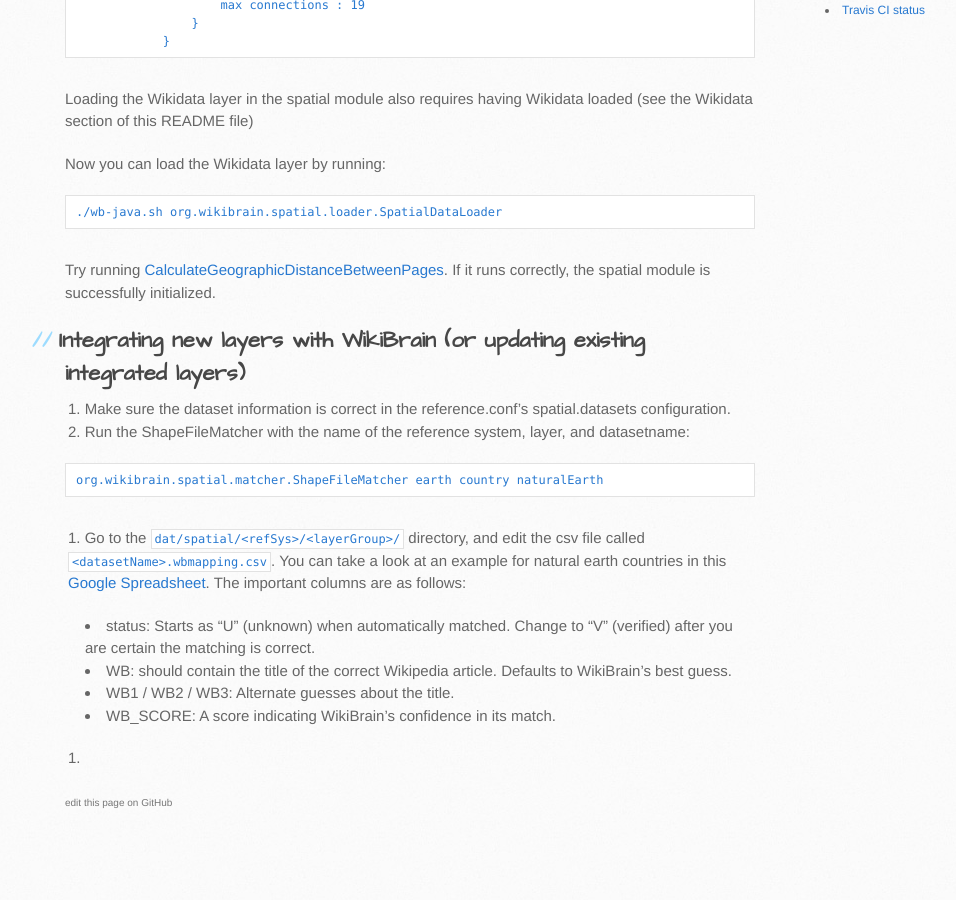
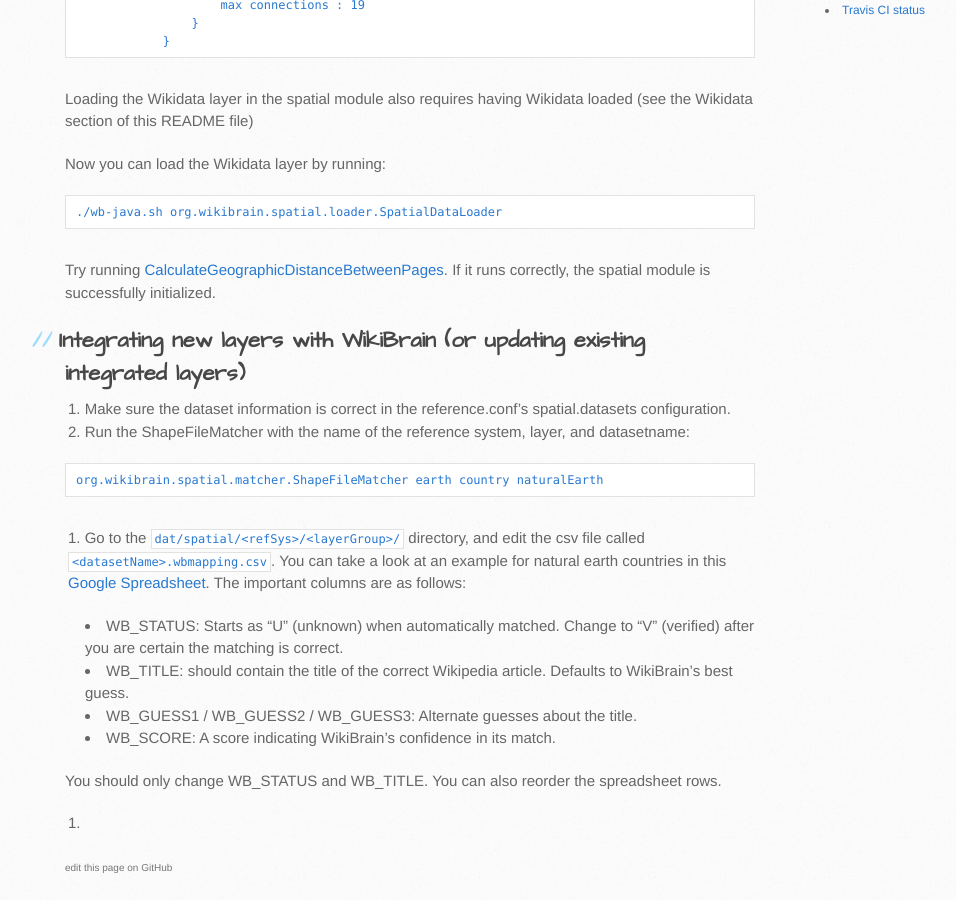
Before and after one commit to shilad/wikibrain, a Jekyll site: the page built from tutorial/spatial.md, in a window 1280 px wide and 900 px high, scrolled down 850 px. Shown: the whole window, without its empty margins (105-1061 px from the left). Built offline with Jekyll 4.4.1, drawn with Linux system fonts in a browser that asks for light colours; nearby versions of some CDN libraries; Markdown is read by kramdown in place of the engine named in the settings; before the commit the page ends 1685 px from its top, so only the background shows below that.

Commit message:
Update spatial.md

```diff
--- a/tutorial/spatial.md
+++ b/tutorial/spatial.md
@@ -58,9 +58,11 @@
 
 3. Go to the `dat/spatial/<refSys>/<layerGroup>/` directory, and edit the csv file called `<datasetName>.wbmapping.csv`. You can take a look at an example for natural earth countries in this [Google Spreadsheet](https://docs.google.com/a/macalester.edu/spreadsheets/d/1woZTOhw_as6L_Mt-xGxg28jdGYXF-mJlGlzSN5twffE/edit#gid=1543775261). The important columns are as follows:
 
-  *   status: Starts as "U" (unknown) when automatically matched. Change to "V" (verified) after you are certain the matching is correct.
-  *   WB: should contain the title of the correct Wikipedia article. Defaults to WikiBrain's best guess.
-  *   WB1 / WB2 / WB3: Alternate guesses about the title.
+  *   WB_STATUS: Starts as "U" (unknown) when automatically matched. Change to "V" (verified) after you are certain the matching is correct.
+  *   WB_TITLE: should contain the title of the correct Wikipedia article. Defaults to WikiBrain's best guess.
+  *   WB_GUESS1 / WB_GUESS2 / WB_GUESS3: Alternate guesses about the title.
   *   WB_SCORE: A score indicating WikiBrain's confidence in its match.
 
+You should only change WB_STATUS and WB_TITLE. You can also reorder the spreadsheet rows.
+
 4.
```
